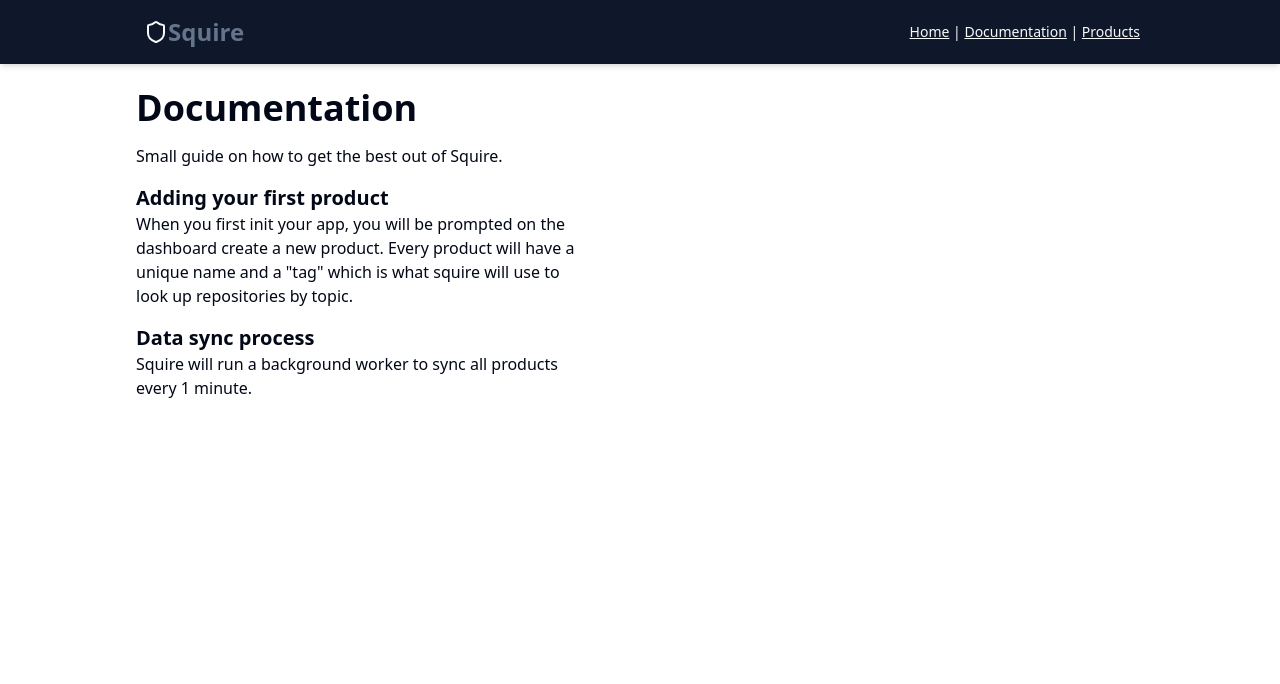
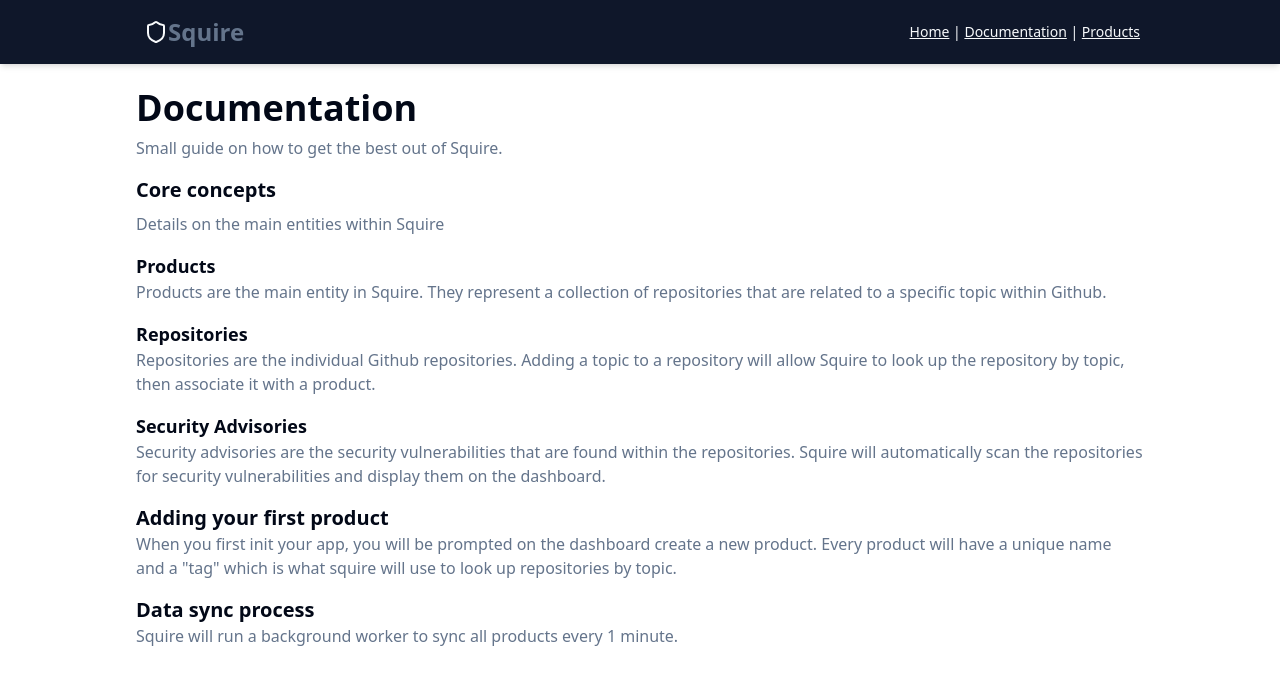
Before and after one commit to code-gorilla-au/squire, a SvelteKit app in the folder apps/client/: page /docs in a window 1280 px wide. Shown: the top 684 px of the page. Built offline with nearby package versions, Linux system fonts and the light colour scheme.

Commit message:
more docs

```diff
--- a/apps/client/src/routes/docs/+page.svelte
+++ b/apps/client/src/routes/docs/+page.svelte
@@ -1,21 +1,47 @@
 
 
-<h1 class="heading-1 my-4">Documentation</h1>
-<p class=" max-w-md">
+<h1 class="heading-1 mt-4 mb-2">Documentation</h1>
+<p class="text-muted-foreground">
     Small guide on how to get the best out of Squire.
+</p>
+
+<h3 class="heading-3 mt-4 mb-2">Core concepts</h3>
+<p class="text-muted-foreground">Details on the main entities within Squire</p>
+<h4 class="font-semibold text-lg mt-4">
+    Products
+</h4>
+<p class="text-muted-foreground">
+    Products are the main entity in Squire.
+    They represent a collection of repositories that are related to a specific topic within Github.
+</p>
+
+<h4 class="font-semibold text-lg mt-4">
+    Repositories
+</h4>
+<p class="text-muted-foreground">
+    Repositories are the individual Github repositories.
+    Adding a topic to a repository will allow Squire to look up the repository by topic,
+    then associate it with a product.
+</p>
+
+<h4 class="font-semibold text-lg mt-4">Security Advisories</h4>
+<p class="text-muted-foreground">
+    Security advisories are the security vulnerabilities that are found within the repositories.
+    Squire will automatically scan the repositories for security vulnerabilities and display them on the dashboard.
 </p>
 
 <h3 class="heading-3 mt-4">Adding your first product</h3>
 
-<p class="max-w-md">
+<p class="text-muted-foreground">
     When you first init your app, you will be prompted on the dashboard create a new product.
     Every product will have a unique name and a "tag" which is what squire will use to look up repositories by topic.
 </p>
 
 <h3 class="heading-3 mt-4">Data sync process</h3>
-<p class="max-w-md">
+<p class="text-muted-foreground">
     Squire will run a background worker to sync all products every 1 minute.
 </p>
+
 
 <svelte:head>
     <title>Docs | Squire</title>
```
